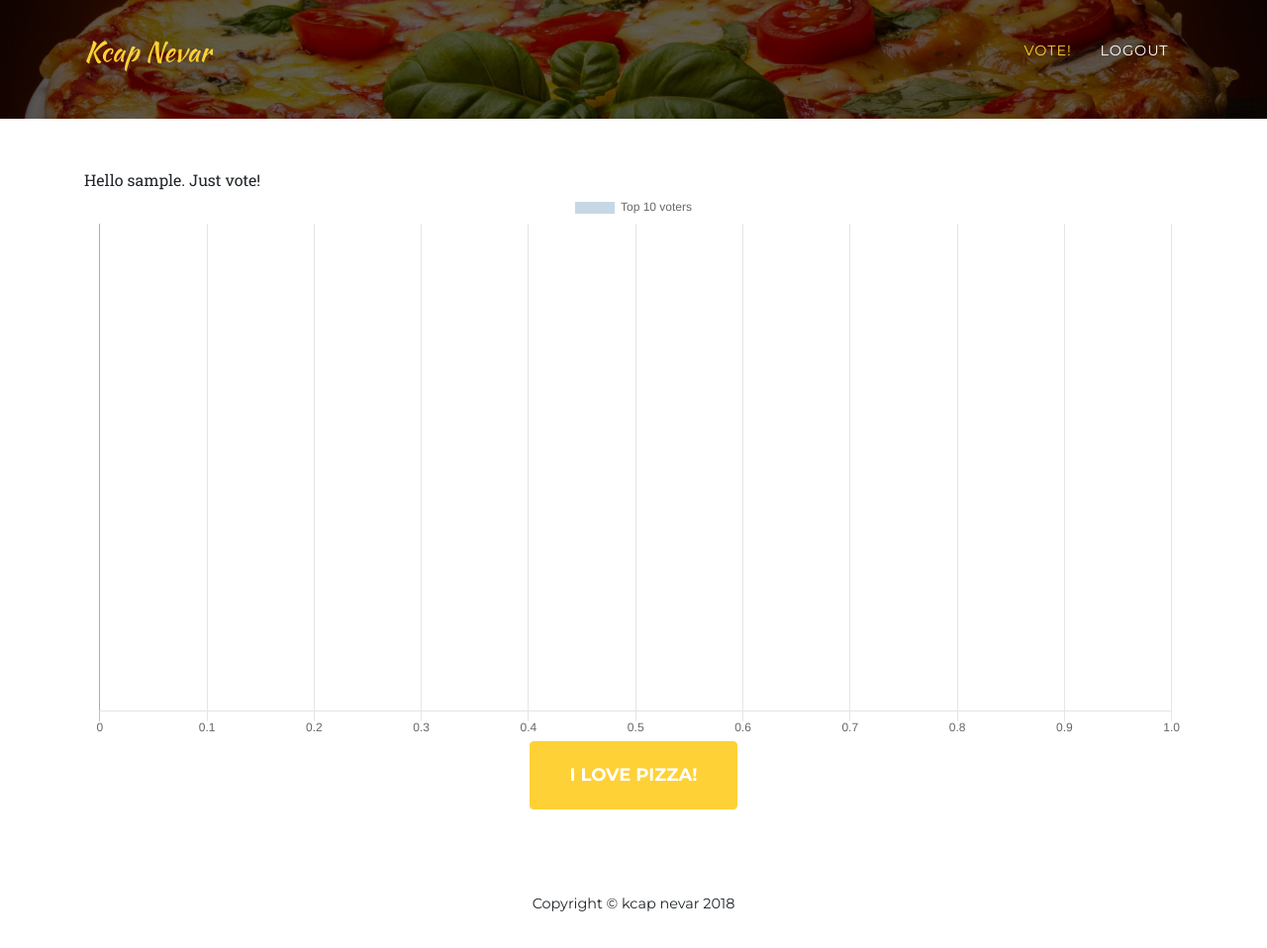
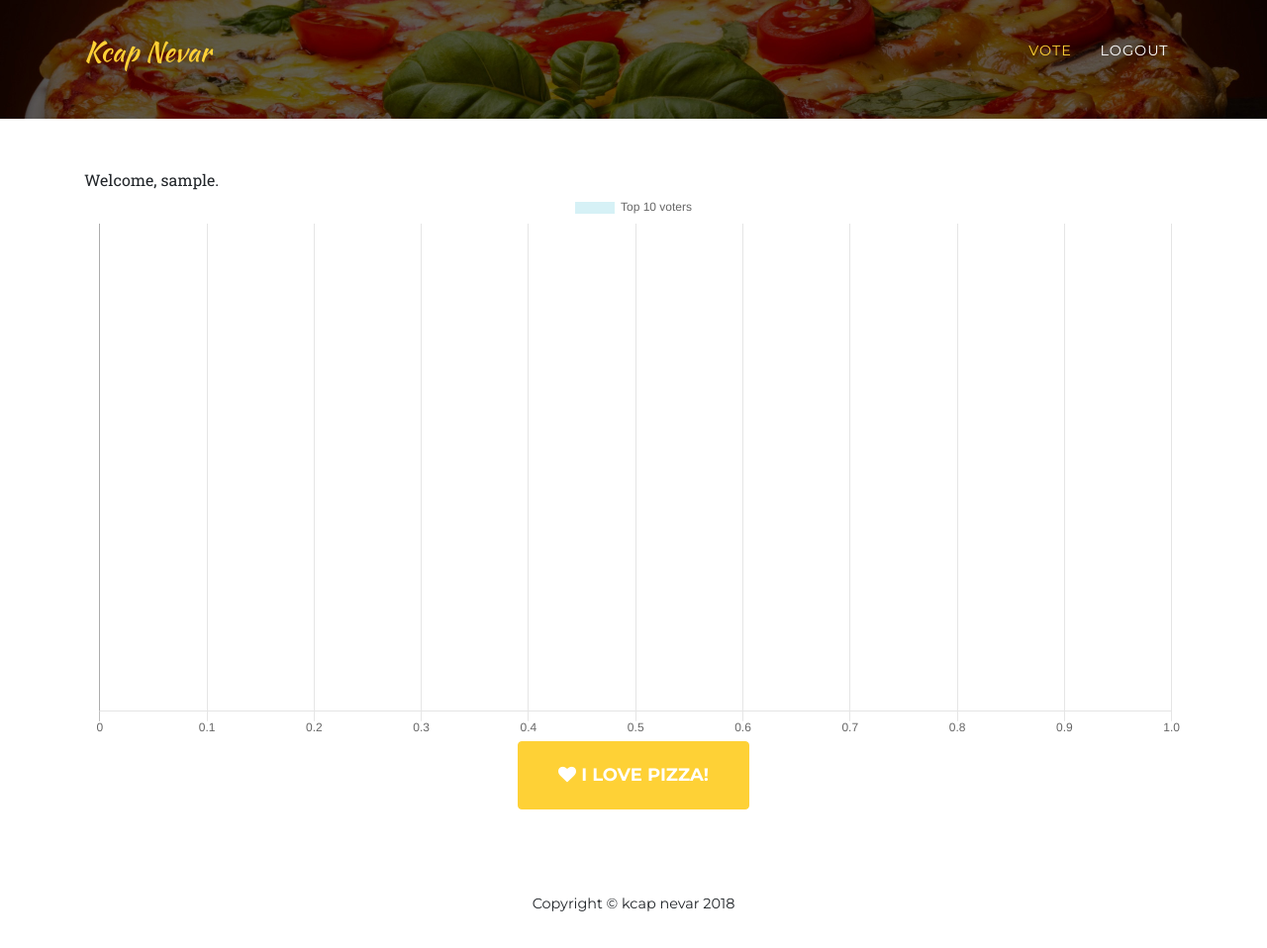
Before and after one commit to deeper-x/kcap-nevar, a Django app: page /vote_manager/home_page/ in a window 1280 px wide. Shown: the whole page at 99% size. Run offline with Django 3.2, Linux system fonts and the light colour scheme; the visitor is signed in with stand-in values (Sample User, id 1); data that the repository does not hold is empty; some libraries are stand-ins or nearby versions; some web fonts are replaced.

Commit message:
issue #2

```diff
--- a/pizza_lovers/static/js/main_chart.js
+++ b/pizza_lovers/static/js/main_chart.js
@@ -1,33 +1,38 @@
+/**
+ * chart settings
+ */
+var REFRESH_INT = 60000; //in ms
+var BARS_BG = "rgb(120, 209, 225, 0.3)";
+var BARS_BR = "rgb(206, 172, 50)";
+var CHART_LABEL = "Top 10 voters";
+
+/*
+ * functions definitions
+ */
 function draw_chart(array_to_send){
 	$("#chart-container").html("");
-
     if (array_to_send){
     	var ctx = document.getElementById('voter-chart').getContext('2d');
     	var chart = new Chart(ctx, {
     	    type: 'horizontalBar',
-
     	    data: {
     	        labels: array_to_send[0],
     	        datasets: [{
-    	            label: "Top 10 voters",
-    	            backgroundColor : "rgb(67, 127, 168, 0.3)",
-   	              borderColor : "#111",
-    	          borderColor: "rgb(206, 172, 50)",
-    	          data: array_to_send[1],
+    	            label: CHART_LABEL,
+    	            backgroundColor : BARS_BG,
+    	            borderColor: BARS_BR,
+    	            data: array_to_send[1],
     	        }]
     	    },
-
     	    options: {animation: false}
     	});
-
     }
 }
 
-function main(){
+function get_chart(){
     var ret_val = $.ajax({
         url: '/vote_manager/get_voters_top_ten',
         dataType: 'json',
-        processData: false,
         error: function(){
             console.log("Error fetching voters data...");
         }
@@ -36,7 +41,11 @@ function main(){
     });
 
     /* need returning itself for 1st setInteval call (graph drawn immediately) */
-    return main;
+    return get_chart;
 }
 
-setInterval(main(), 1000);
+
+/*
+ * main loop - chart drawing
+ */
+setInterval(get_chart(), REFRESH_INT);
--- a/pizza_lovers/templates/home_page.html
+++ b/pizza_lovers/templates/home_page.html
@@ -10,10 +10,10 @@
 
 {% if user.is_authenticated %}
 <div id="button-container" align="center">
-	<button class="btn btn-primary btn-xl text-uppercase js-scroll-trigger" id="send_vote_btn">I love pizza!</button>
+	<button class="btn btn-primary btn-xl text-uppercase js-scroll-trigger" id="send_vote_btn"><i class="fa fa-heart"></i> I love pizza!</button>
 </div>
 {% else %}
-<p>Do you love pizza?  <a href="{% url 'login' %}">Please log in...</a></p>
+<p>Do you love pizza?  <a href="{% url 'login' %}">Log in and vote</a></p>
 {% endif %}
 
 
@@ -29,7 +29,8 @@
 	$.ajax({
 		url: "/vote_manager/send_vote",
 		success: function(){
-			$.notifyBar({ cssClass: "success", html: "Vote saved!", position: "bottom" });
+			get_chart();
+			$.notifyBar({ cssClass: "success", html: "Vote sent. Thank you!", position: "bottom" });
 		}
 	})
  })
--- a/pizza_lovers/templates/root_page.html
+++ b/pizza_lovers/templates/root_page.html
@@ -53,7 +53,7 @@
             </li>
             {% else %}
             <li class="nav-item">
-              <a class="nav-link js-scroll-trigger" href="#button-container">vote!</a>
+              <a class="nav-link js-scroll-trigger" id="link_vote" href="#button-container">Vote</a>
             </li>
             <li class="nav-item">
               <a class="nav-link js-scroll-trigger" href="{% url 'logout' %}">Logout</a>
@@ -77,7 +77,7 @@
       <div class="container">
         <div class="row">
         {% if user.is_authenticated %}
-        	<div class="col-sm-12">Hello {{ user }}. Just vote!</div>
+        	<div class="col-sm-12">Welcome, {{ user }}.</div>
         {% endif %}
         </div>
         <div class="row text-center">
@@ -126,4 +126,12 @@
 
 
 {% endblock %}
+
+<script>
+$("#link_vote").on('click', function(){
+	$.notifyBar({ cssClass: "default", html: "Please press the 'love button'...", position: "bottom" });
+})
+
+</script>
+
 </html>
--- a/pizza_lovers/vote_manager/views.py
+++ b/pizza_lovers/vote_manager/views.py
@@ -9,7 +9,7 @@ from django.http.response import HttpResponse
 
 
 def get_voters_top_ten(request):
-    qs_votes = Voter.objects.all().order_by('vote_counter')
+    qs_votes = Voter.objects.all().order_by('-vote_counter')[:10]
 
     list_votes = [i.vote_counter for i in qs_votes]
     list_names = [y.fko_user.username for y in qs_votes]
```
